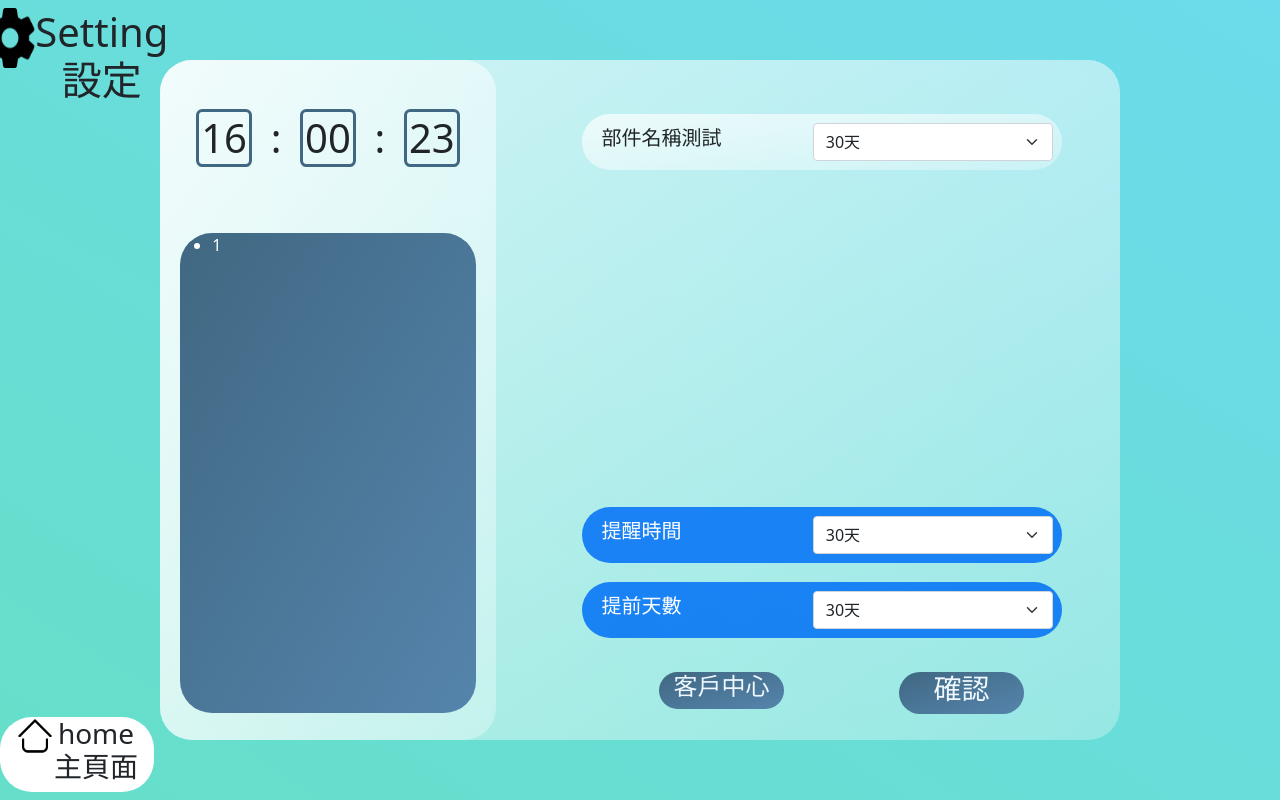
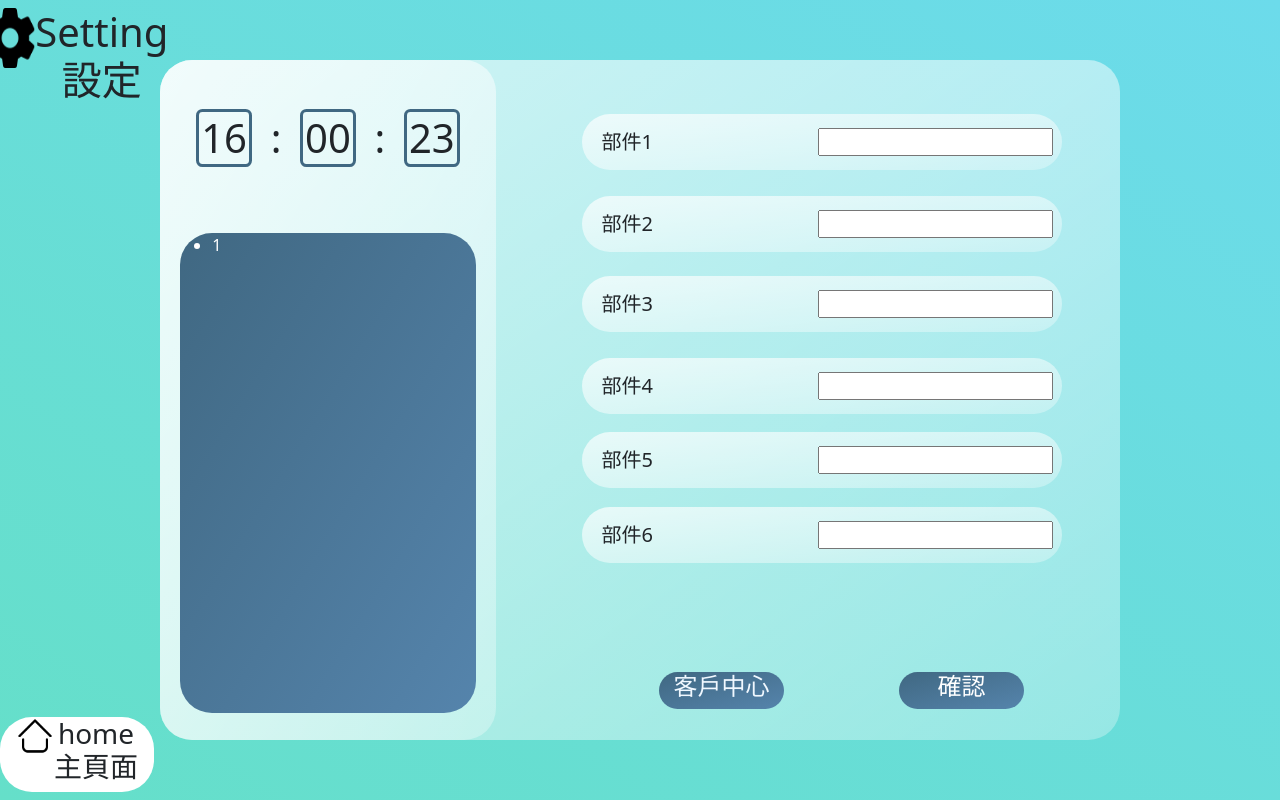
Before and after one commit to Timothychen00/linebot1, a Flask app: template ProjectPackage/templates/settings.html in a window 1280 px wide. Run offline with Flask 2, Linux system fonts and the light colour scheme; the template is opened without the code that fills it: values that come from a table or form of the project are taken from there, most other values are stand-ins (such as "Sample title", 1, 10 or a date in 2020); parts of the project's set-up code (start-up, migrations or seed data) failed here and were passed over.

Commit message:
settings page前後端結合

```diff
--- a/ProjectPackage/config.py
+++ b/ProjectPackage/config.py
@@ -1,6 +1,8 @@
+import os
 class Config(object):
     SCHEDULER_TIMEZONE = 'Asia/Shanghai'  # 配置時區
     SCHEDULER_API_ENABLED = True
     SCHEDULER_API_PREFIX = '/scheduler'
     # 配置允许执行定时任务的主机名
     SCHEDULER_ALLOWED_HOSTS = ['*']
+    SECRET_KEY=os.urandom(16).hex()#隨機產生16進位的亂數作為密鑰
--- a/ProjectPackage/forms.py
+++ b/ProjectPackage/forms.py
@@ -1,9 +1,20 @@
-# from flask_wtf import FlaskForm
-# from wtforms.fields import
-# class FinishForm(FlaskForm):
+from flask_wtf import FlaskForm
+from wtforms.fields import SelectField,TextField,SubmitField,DecimalField
+from wtforms.validators import InputRequired
 
-# class DelayForm(FlaskForm):
+class FinishForm(FlaskForm):
+    submit=SubmitField('Submit')
+class DelayForm(FlaskForm):
+    submit=SubmitField('Submit')
+class UserForm(FlaskForm):
+    submit=SubmitField("Submit")
 
-# class UserForm(FlaskForm):
-
-# class SettingsForm(FlaskForm):
+# ,NumberInput(min=1,max=999)
+class SettingsForm(FlaskForm):
+    component1=DecimalField('部件1',validators=[InputRequired()])
+    component2=DecimalField('部件2',validators=[InputRequired()])
+    component3=DecimalField('部件3',validators=[InputRequired()])
+    component4=DecimalField('部件4',validators=[InputRequired()])
+    component5=DecimalField('部件5',validators=[InputRequired()])
+    component6=DecimalField('部件6',validators=[InputRequired()])
+    submit=SubmitField('Submit')
--- a/ProjectPackage/templates/settings.html
+++ b/ProjectPackage/templates/settings.html
@@ -29,43 +29,45 @@
                 </div>
             </div>
 
-            <div class="setting-button1 setting-button-box ">
-                <h2 class="setting-text">部件名稱測試</h2>
-                <select class="form-select  setting-select " aria-label="Default select example ">
-                    <option selected value="1 ">30天</option>
-                    <option value="2 ">60天</option>
-                    <option value="3 ">90天</option>
-                    <option value="4 ">120天</option>
-                    <option value="5 ">150天</option>
-                    <option value="6 ">180天</option>
-                    <option value="7 ">210天</option>
-                    <option value="8 ">240天</option>
-                    <option value="9 ">270天</option>
-                    <option value="10 ">300天</option>
-                    <option value="11 ">330天</option>
-                  </select>
+            <form action="/settings/" method="post" >
+                {{form.csrf_token()}}
+                <div class="setting-button1 setting-button-box">
+                    {{form.component1.label(class_="setting-text")}}
+                    {{form.component1(class_="form-input setting-select",value=settings['component-lifetime']['A'])}}
                 </div>
 
-            <div class="setting-button6 setting-button-box-1 ">
-                <h2 class="setting-text">提醒時間</h2>
-                <select class="form-select  setting-select " aria-label="Default select example ">
-                    <option selected value="1 ">30天</option>
-                    <option value="2 ">60天</option>
-                  </select>
+                <div class="setting-button2 setting-button-box">
+                    {{form.component2.label(class_="setting-text")}}
+                    {{form.component2(class_="form-input setting-select",value=settings['component-lifetime']['B'])}}
                 </div>
-            <div class="setting-button7 setting-button-box-1 ">
-                <h2 class="setting-text">提前天數</h2>
-                <select class="form-select  setting-select " aria-label="Default select example ">
-                    <option selected value="1 ">30天</option>
-                    <option value="2 ">60天</option>
-                  </select>
+
+                <div class="setting-button3 setting-button-box">
+                    {{form.component3.label(class_="setting-text")}}
+                    {{form.component3(class_="form-input setting-select",value=settings['component-lifetime']['C'])}}
                 </div>
+
+                <div class="setting-button4 setting-button-box">
+                    {{form.component4.label(class_="setting-text")}}
+                    {{form.component4(class_="form-input setting-select",value=settings['component-lifetime']['D'])}}
+                </div>
+
+                <div class="setting-button5 setting-button-box">
+                    {{form.component5.label(class_="setting-text")}}
+                    {{form.component5(class_="form-input setting-select",value=settings['component-lifetime']['E'])}}
+                </div>
+
+                <div class="setting-button6 setting-button-box">
+                    {{form.component6.label(class_="setting-text")}}
+                    {{form.component6(class_="form-input setting-select",value=settings['component-lifetime']['F'])}}
+                </div>
+
                 <div style="cursor: pointer; " onclick="window.location='/settings/customer_data' ; " class="setting-user-button ">
                     <h4>客戶中心</h4>
                 </div>
                 <div style="cursor: pointer; " onclick="window.location='https:google.com/' ; " class="setting-ok-button ">
-                <h3>確認</h3>
+                    {{form.submit(value="確認",class_='h4',style='background-color:transparent;border:0;color:white')}}
                 </div>
+            </form>
     </section>
 </main>
 {% endblock main_content %}
--- /dev/null
+++ b/test.json
@@ -0,0 +1 @@
+{"A": 213123, "B": 47647447}
```
Also changed, not shown: ProjectPackage/routes.py (+7 -2 lines), test.py (added, +14 -0 lines). Lines whose indentation alone changed are shown as unchanged.
